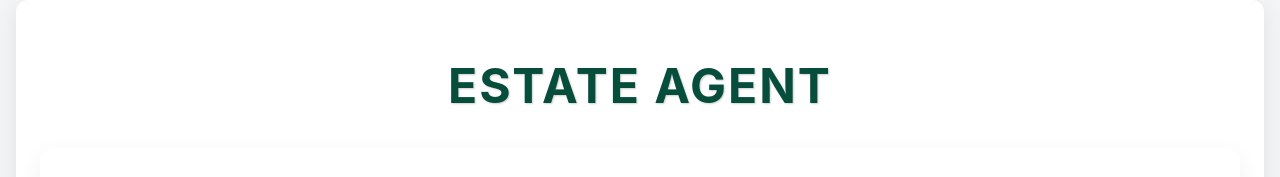
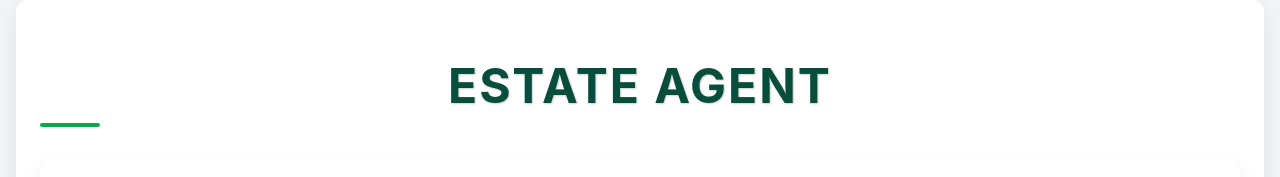
Before and after one commit to veenathsand/property-app, a React (Vite) app in the folder frontend/: page / in a window 1280 px wide. Shown: the top 177 px of the page. Built offline with nearby package versions, Linux system fonts and the light colour scheme.

Commit message:
Update the layout and page title sections.

```diff
--- a/frontend/src/styles/SearchPage.css
+++ b/frontend/src/styles/SearchPage.css
@@ -25,6 +25,20 @@
     text-shadow: 1px 1px 2px rgba(0,0,0,0.2); /* Optional subtle shadow */
 }
 
+.page-title::after {
+    content: "";
+    display: block;
+    width: 60px;
+    height: 4px;
+    background: #16a34a; /* green accent */
+    margin-top: 0.5rem;
+    border-radius: 2px;
+}
+
+.search-page {
+    background-color: #f8fafc; /* subtle blue-gray */
+    padding: 2rem 0;
+}
 
 .search-section {
     background: #ffffff;
```
